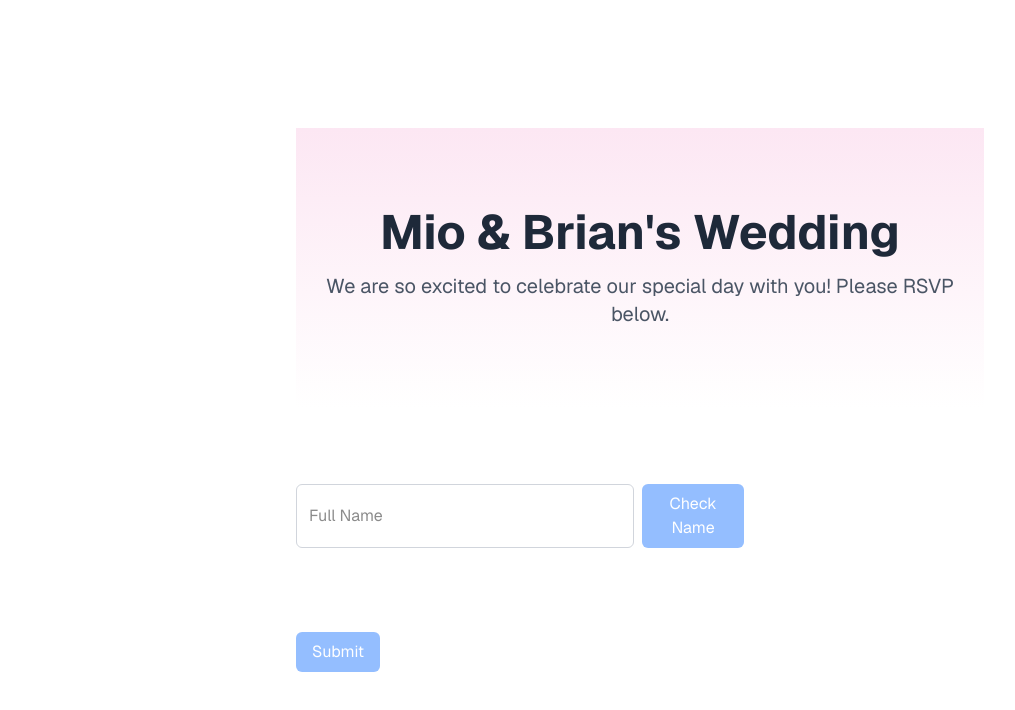
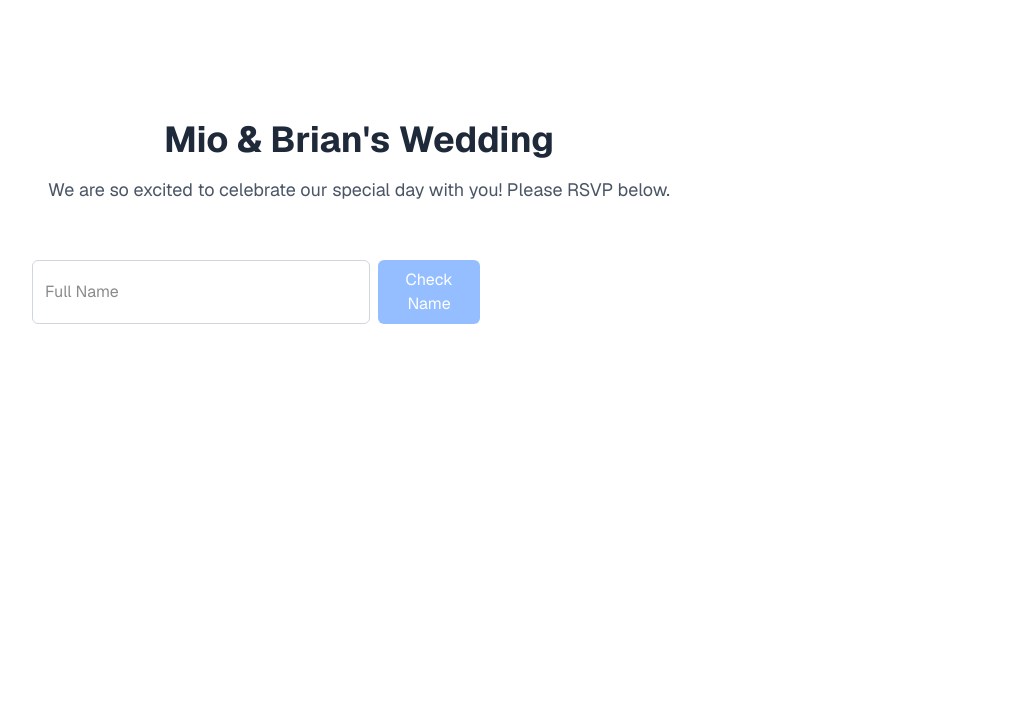
Before and after one commit to brianlpham21/mio-and-brian-wedding-rsvp, a Next.js app: page / in a window 1280 px wide. Shown: the top 710 px of the page, without its empty margins (0-1015 px from the left). Built offline with nearby package versions, Linux system fonts and the light colour scheme.

Commit message:
done organizing main components

```diff
--- /dev/null
+++ b/app/components/confirmation/attendingConfirmation.tsx
@@ -0,0 +1,65 @@
+import { AttendingConfirmationProps } from '@/app/types';
+import PlusOneConfirmation from './plusOneConfirmation';
+import Submission from './submission';
+
+export default function AttendingConfirmation({
+  nameAvailable,
+  attending,
+  setAttending,
+  plusOne,
+  setBringingPlusOne,
+  bringingPlusOne,
+  plusOneFirstName,
+  setPlusOneFirstName,
+  plusOneLastName,
+  setPlusOneLastName,
+  submitting,
+  handleSubmit,
+}: AttendingConfirmationProps) {
+  if (!nameAvailable) return null;
+
+  return (
+    <div>
+      <label className="mr-4">
+        <input
+          type="radio"
+          name="attending"
+          value="yes"
+          checked={attending === true}
+          onChange={() => setAttending(true)}
+          className="mr-1"
+        />
+        Attending
+      </label>
+      <label>
+        <input
+          type="radio"
+          name="attending"
+          value="no"
+          checked={attending === false}
+          onChange={() => setAttending(false)}
+          className="mr-1"
+        />
+        Not Attending
+      </label>
+
+      <PlusOneConfirmation
+        attending={attending}
+        plusOne={plusOne}
+        setBringingPlusOne={setBringingPlusOne}
+        bringingPlusOne={bringingPlusOne}
+        plusOneFirstName={plusOneFirstName}
+        setPlusOneFirstName={setPlusOneFirstName}
+        plusOneLastName={plusOneLastName}
+        setPlusOneLastName={setPlusOneLastName}
+      />
+
+      <Submission
+        nameAvailable={nameAvailable}
+        attending={attending}
+        submitting={submitting}
+        handleSubmit={handleSubmit}
+      />
+    </div>
+  );
+}
--- /dev/null
+++ b/app/components/confirmation/plusOneConfirmation.tsx
@@ -0,0 +1,47 @@
+import { PlusOneConfirmationProps } from '@/app/types';
+
+export default function PlusOneConfirmation({
+  attending,
+  plusOne,
+  setBringingPlusOne,
+  bringingPlusOne,
+  plusOneFirstName,
+  setPlusOneFirstName,
+  plusOneLastName,
+  setPlusOneLastName,
+}: PlusOneConfirmationProps) {
+  if (!attending || !plusOne) return null;
+
+  return (
+    <div>
+      <label className="flex items-center gap-2">
+        <input
+          type="checkbox"
+          checked={bringingPlusOne}
+          onChange={(e) => setBringingPlusOne(e.target.checked)}
+          className="w-4 h-4"
+        />
+        I will be bringing a plus one
+      </label>
+
+      {bringingPlusOne && (
+        <div className="flex flex-col gap-2 mt-2">
+          <input
+            type="text"
+            value={plusOneFirstName}
+            onChange={(e) => setPlusOneFirstName(e.target.value)}
+            placeholder="First Name"
+            className="w-full rounded-md border border-gray-300 px-3 py-2 focus:border-blue-500 focus:outline-none focus:ring-2 focus:ring-blue-500 focus:ring-offset-2"
+          />
+          <input
+            type="text"
+            value={plusOneLastName}
+            onChange={(e) => setPlusOneLastName(e.target.value)}
+            placeholder="Last Name"
+            className="w-full rounded-md border border-gray-300 px-3 py-2 focus:border-blue-500 focus:outline-none focus:ring-2 focus:ring-blue-500 focus:ring-offset-2"
+          />
+        </div>
+      )}
+    </div>
+  );
+}
--- a/app/components/submission.tsx
+++ b/app/components/confirmation/submission.tsx
@@ -1,9 +1,4 @@
-type SubmissionProps = {
-  nameAvailable: boolean | null;
-  attending: boolean | null;
-  submitting: boolean;
-  handleSubmit: (e: React.MouseEvent<HTMLButtonElement>) => Promise<void>;
-};
+import { SubmissionProps } from '@/app/types';
 
 export default function Submission({
   nameAvailable,
--- a/app/components/guestsDisplay.tsx
+++ b/app/components/guestsDisplay.tsx
@@ -1,8 +1,5 @@
 import { capitalizeWords } from '../helpers/capitalize';
-
-type GuestsDisplayProps = {
-  party: string[];
-};
+import { GuestsDisplayProps } from '../types';
 
 export default function GuestsDisplay({ party }: GuestsDisplayProps) {
   if (party.length < 1) return null;
--- a/app/components/hero.tsx
+++ /dev/null
@@ -1,14 +0,0 @@
-export default function Hero() {
-  return (
-    <section className="text-center py-20 bg-gradient-to-b from-pink-100 to-white">
-      <div className="container mx-auto px-4">
-        <h1 className="text-4xl md:text-5xl font-bold mb-4 text-gray-800">
-          Mio & Brian&apos;s Wedding
-        </h1>
-        <p className="text-lg md:text-xl text-gray-600">
-          We are so excited to celebrate our special day with you! Please RSVP below.
-        </p>
-      </div>
-    </section>
-  );
-}
--- /dev/null
+++ b/app/components/heroSection.tsx
@@ -0,0 +1,12 @@
+export default function HeroSection() {
+  return (
+    <section className="text-center py-10 bg-white">
+      <div className="container mx-auto px-4">
+        <h1 className="text-4xl font-bold mb-4 text-gray-800">Mio & Brian&apos;s Wedding</h1>
+        <p className="text-lg text-gray-600">
+          We are so excited to celebrate our special day with you! Please RSVP below.
+        </p>
+      </div>
+    </section>
+  );
+}
--- a/app/components/plusOneConfirmation.tsx
+++ /dev/null
@@ -1,36 +0,0 @@
-type PlusOneConfirmationProps = {
-  bringingPlusOne: boolean;
-  plusOneFirst: string;
-  setPlusOneFirst: (name: string) => void;
-  plusOneLast: string;
-  setPlusOneLast: (name: string) => void;
-};
-
-export default function PlusOneConfirmation({
-  bringingPlusOne,
-  plusOneFirst,
-  setPlusOneFirst,
-  plusOneLast,
-  setPlusOneLast,
-}: PlusOneConfirmationProps) {
-  if (!bringingPlusOne) return null;
-
-  return (
-    <div className="flex flex-col gap-2 mt-2">
-      <input
-        type="text"
-        value={plusOneFirst}
-        onChange={(e) => setPlusOneFirst(e.target.value)}
-        placeholder="First Name"
-        className="w-full rounded-md border border-gray-300 px-3 py-2 focus:border-blue-500 focus:outline-none focus:ring-2 focus:ring-blue-500 focus:ring-offset-2"
-      />
-      <input
-        type="text"
-        value={plusOneLast}
-        onChange={(e) => setPlusOneLast(e.target.value)}
-        placeholder="Last Name"
-        className="w-full rounded-md border border-gray-300 px-3 py-2 focus:border-blue-500 focus:outline-none focus:ring-2 focus:ring-blue-500 focus:ring-offset-2"
-      />
-    </div>
-  );
-}
--- a/app/page.tsx
+++ b/app/page.tsx
@@ -2,18 +2,12 @@
 
 import React from 'react';
 
-import Hero from './components/hero';
+import HeroSection from './components/heroSection';
 import GuestNameCheck from './components/guestNameCheck';
-import AttendingConfirmation from './components/attendingConfirmation';
+import AttendingConfirmation from './components/confirmation/attendingConfirmation';
 import GuestsDisplay from './components/guestsDisplay';
-import Submission from './components/submission';
 
-interface RsvpPayload {
-  rowIndex: number;
-  attending: boolean;
-  plusOneFirst?: string;
-  plusOneLast?: string;
-}
+import { RsvpPayload } from './types';
 
 export default function Main() {
   const [name, setName] = React.useState('');
@@ -24,8 +18,8 @@ export default function Main() {
   const [attending, setAttending] = React.useState<boolean | null>(null);
   const [plusOne, setPlusOne] = React.useState<boolean | null>(null);
   const [bringingPlusOne, setBringingPlusOne] = React.useState(false);
-  const [plusOneFirst, setPlusOneFirst] = React.useState('');
-  const [plusOneLast, setPlusOneLast] = React.useState('');
+  const [plusOneFirstName, setPlusOneFirstName] = React.useState('');
+  const [plusOneLastName, setPlusOneLastName] = React.useState('');
 
   const [loading, setLoading] = React.useState(false);
   const [submitting, setSubmitting] = React.useState(false);
@@ -50,9 +44,7 @@ export default function Main() {
       setRowIndex(data.row || null);
       setPlusOne(data.plus_one || null);
 
-      if (!data.available) {
-        alert('Name not found in guest list.');
-      }
+      if (!data.available) alert('Name not found in guest list.');
     } catch (err) {
       console.error(err);
       alert('Error checking name.');
@@ -71,8 +63,8 @@ export default function Main() {
     };
 
     if (bringingPlusOne) {
-      payload.plusOneFirst = plusOneFirst;
-      payload.plusOneLast = plusOneLast;
+      payload.plusOneFirst = plusOneFirstName;
+      payload.plusOneLast = plusOneLastName;
     }
 
     setSubmitting(true);
@@ -99,14 +91,11 @@ export default function Main() {
   }
 
   return (
-    <div className="flex min-h-screen items-center justify-center font-sans">
-      <main className="flex min-h-screen w-full max-w-3xl flex-col items-center justify-between py-32 px-10 sm:items-start">
-        <Hero />
-
+    <div className="flex items-center justify-center font-sans">
+      <main className="flex w-full flex-col items-center justify-between py-20 px-8 sm:items-start">
+        <HeroSection />
         <GuestNameCheck name={name} setName={setName} fetchGuest={fetchGuest} loading={loading} />
-
         <GuestsDisplay party={party} />
-
         <AttendingConfirmation
           nameAvailable={nameAvailable}
           attending={attending}
@@ -114,15 +103,10 @@ export default function Main() {
           plusOne={plusOne}
           setBringingPlusOne={setBringingPlusOne}
           bringingPlusOne={bringingPlusOne}
-          plusOneFirst={plusOneFirst}
-          setPlusOneFirst={setPlusOneFirst}
-          plusOneLast={plusOneLast}
-          setPlusOneLast={setPlusOneLast}
-        />
-
-        <Submission
-          nameAvailable={nameAvailable}
-          attending={attending}
+          plusOneFirstName={plusOneFirstName}
+          setPlusOneFirstName={setPlusOneFirstName}
+          plusOneLastName={plusOneLastName}
+          setPlusOneLastName={setPlusOneLastName}
           submitting={submitting}
           handleSubmit={handleSubmit}
         />
--- /dev/null
+++ b/app/types/index.ts
@@ -0,0 +1,50 @@
+export interface RsvpPayload {
+  rowIndex: number;
+  attending: boolean;
+  plusOneFirst?: string;
+  plusOneLast?: string;
+}
+
+export type GuestsDisplayProps = {
+  party: string[];
+};
+
+export type GuestNameCheckProps = {
+  name: string;
+  setName: (name: string) => void;
+  fetchGuest: () => void;
+  loading: boolean;
+};
+
+export type AttendingConfirmationProps = {
+  nameAvailable: boolean | null;
+  attending: boolean | null;
+  setAttending: (attending: boolean) => void;
+  plusOne: boolean | null;
+  setBringingPlusOne: (bringing: boolean) => void;
+  bringingPlusOne: boolean;
+  plusOneFirstName: string;
+  setPlusOneFirstName: (name: string) => void;
+  plusOneLastName: string;
+  setPlusOneLastName: (name: string) => void;
+  submitting: boolean;
+  handleSubmit: (e: React.MouseEvent<HTMLButtonElement>) => Promise<void>;
+};
+
+export type PlusOneConfirmationProps = {
+  attending: boolean | null;
+  plusOne: boolean | null;
+  setBringingPlusOne: (bringing: boolean) => void;
+  bringingPlusOne: boolean;
+  plusOneFirstName: string;
+  setPlusOneFirstName: (name: string) => void;
+  plusOneLastName: string;
+  setPlusOneLastName: (name: string) => void;
+};
+
+export type SubmissionProps = {
+  nameAvailable: boolean | null;
+  attending: boolean | null;
+  submitting: boolean;
+  handleSubmit: (e: React.MouseEvent<HTMLButtonElement>) => Promise<void>;
+};
```
Also changed, not shown: app/components/attendingConfirmation.tsx (deleted, +0 -76 lines), app/components/guestNameCheck.tsx (+1 -6 lines).
